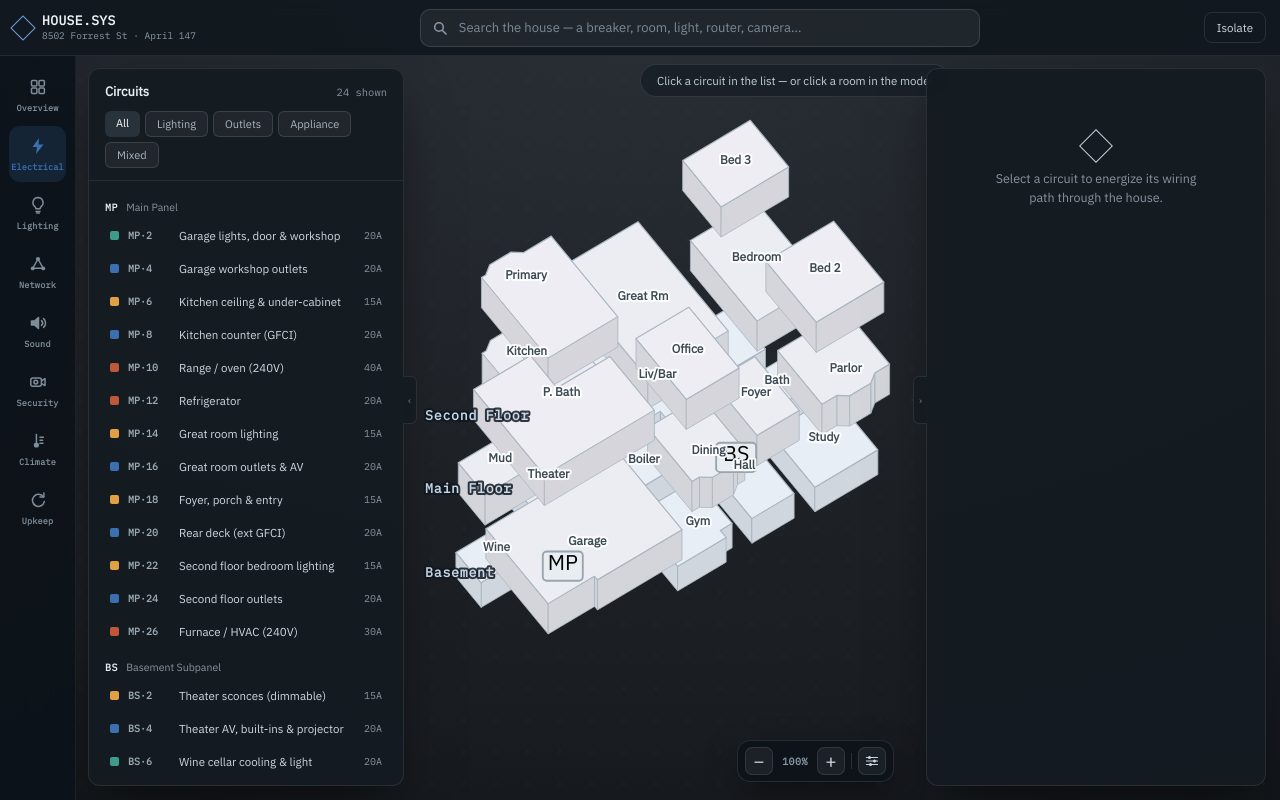
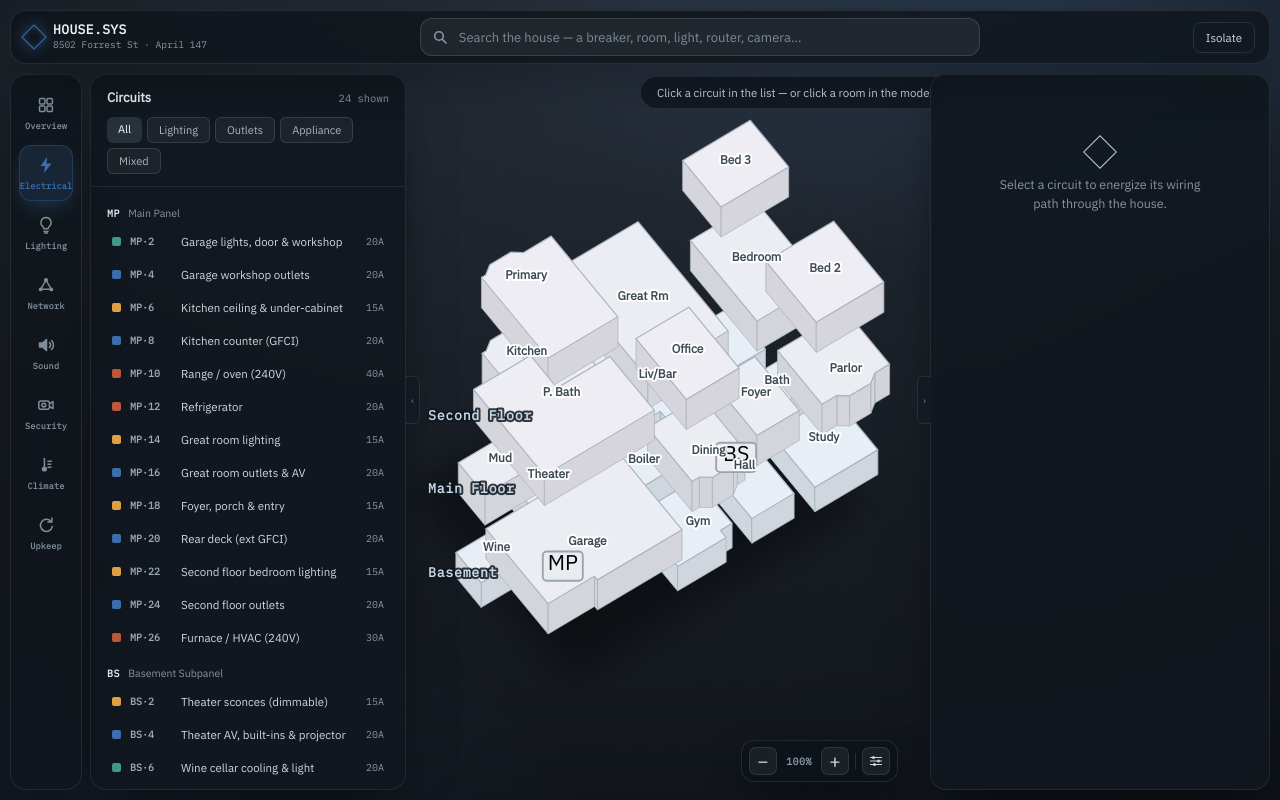
Before and after one commit to KrishnaKumar-BAESS/SmartHome, a React (Vite) app in the folder home-docs/apps/web/: page / in a window 1280 px wide. Both pictures are taken after a click on the button "Electrical". Built offline with nearby package versions, Linux system fonts and the light colour scheme.

Commit message:
feat(home-docs): refresh shell with floating glass chrome and mode-tinted stage

```diff
--- a/home-docs/apps/web/src/features/house/house-controller.jsx
+++ b/home-docs/apps/web/src/features/house/house-controller.jsx
@@ -497,12 +497,6 @@ export class HouseController extends Component {
       B = this.bMap();
     const set = (o) => this.setState(o);
     const tone = this.props.stageTone ?? 'slate';
-    const stageGrad =
-      tone === 'ink'
-        ? 'radial-gradient(125% 120% at 50% 0%,#2a2f36 0%,#1d2126 55%,#15181c 100%)'
-        : tone === 'navy'
-          ? 'radial-gradient(125% 120% at 50% 0%,#26384c 0%,#1a293a 55%,#132030 100%)'
-          : 'radial-gradient(125% 120% at 50% 0%,#33414f 0%,#232e38 55%,#1a232c 100%)';
 
     // MODES
     const modeDef = [
@@ -525,6 +519,20 @@ export class HouseController extends Component {
       climate: '#3f9a8c',
       upkeep: '#b07b3b',
     };
+    // Ambient stage backdrop tinted by the active mode's accent, so
+    // switching systems recolors the whole scene, not just the chrome.
+    const accent = modeAccent[S.mode] || '#3b6fb0';
+    const baseGrad =
+      tone === 'ink'
+        ? ['#262d37', '#171c23', '#0f1318']
+        : tone === 'navy'
+          ? ['#26384c', '#1a293a', '#132030']
+          : ['#33414f', '#232e38', '#1a232c'];
+    const stageGrad =
+      `radial-gradient(85% 65% at 82% -4%,${this.hexA(accent, 0.2)} 0%,transparent 58%),` +
+      `radial-gradient(70% 58% at 8% 104%,${this.hexA(accent, 0.12)} 0%,transparent 55%),` +
+      `radial-gradient(125% 120% at 50% 0%,${baseGrad[0]} 0%,${baseGrad[1]} 55%,${baseGrad[2]} 100%)`;
+
     const modes = modeDef.map(([key, label]) => ({
       key,
       label,
@@ -552,17 +560,15 @@ export class HouseController extends Component {
     modeDef.forEach(([key]) => {
       const on = S.mode === key,
         ac = modeAccent[key];
+      const activeGlow = `background:${this.hexA(ac, 0.17)};color:${ac};box-shadow:inset 0 0 0 1px ${this.hexA(ac, 0.32)},0 8px 22px -8px ${this.hexA(ac, 0.55)};`;
       nav[key] = {
         onClick: () => set({ mode: key }),
+        active: on,
         style: narrow
-          ? `display:flex;align-items:center;gap:7px;padding:7px 12px;border-radius:9px;cursor:pointer;user-select:none;flex-shrink:0;white-space:nowrap;transition:background .15s,color .15s;` +
-            (on
-              ? `background:${this.hexA(ac, 0.18)};color:${ac};`
-              : `background:transparent;color:#7f8d9a;`)
-          : `display:flex;flex-direction:column;align-items:center;gap:5px;padding:10px 3px;border-radius:11px;cursor:pointer;user-select:none;transition:background .15s,color .15s;` +
-            (on
-              ? `background:${this.hexA(ac, 0.18)};color:${ac};`
-              : `background:transparent;color:#7f8d9a;`),
+          ? `display:flex;align-items:center;gap:7px;padding:7px 12px;border-radius:10px;cursor:pointer;user-select:none;flex-shrink:0;white-space:nowrap;transition:background .15s,color .15s,box-shadow .15s;` +
+            (on ? activeGlow : `background:transparent;color:#7f8d9a;`)
+          : `display:flex;flex-direction:column;align-items:center;gap:5px;padding:10px 3px;border-radius:12px;cursor:pointer;user-select:none;transition:background .15s,color .15s,box-shadow .15s;` +
+            (on ? activeGlow : `background:transparent;color:#7f8d9a;`),
       };
     });
     const navLabelStyle = narrow
@@ -798,23 +804,29 @@ export class HouseController extends Component {
     }));
 
     // --- responsive layout style strings (one template, JS-driven layout) ---
-    const topbarStyle = `position:absolute;top:0;left:0;right:0;height:56px;z-index:34;display:grid;grid-template-columns:auto minmax(0,1fr) auto;align-items:center;gap:12px;padding:0 14px;background:rgba(17,24,31,0.92);backdrop-filter:blur(14px);-webkit-backdrop-filter:blur(14px);border-bottom:1px solid rgba(255,255,255,0.08)`;
+    // Shared "floating glass" chrome recipe for every piece of UI over the stage.
+    const glass =
+      'background:rgba(15,21,28,0.82);backdrop-filter:blur(18px);-webkit-backdrop-filter:blur(18px);border:1px solid rgba(255,255,255,0.085)';
+    const glassShadow = 'box-shadow:0 20px 50px -20px rgba(0,0,0,0.72)';
+    const topbarStyle = narrow
+      ? `position:absolute;top:0;left:0;right:0;height:56px;z-index:34;display:grid;grid-template-columns:auto minmax(0,1fr) auto;align-items:center;gap:12px;padding:0 14px;background:rgba(15,21,28,0.92);backdrop-filter:blur(14px);-webkit-backdrop-filter:blur(14px);border-bottom:1px solid rgba(255,255,255,0.08)`
+      : `position:absolute;top:10px;left:10px;right:10px;height:54px;z-index:34;display:grid;grid-template-columns:auto minmax(0,1fr) auto;align-items:center;gap:12px;padding:0 14px;${glass};border-radius:16px;${glassShadow}`;
     const railStyle = narrow
       ? `position:absolute;top:56px;left:0;right:0;height:52px;z-index:26;display:flex;flex-direction:row;align-items:center;gap:3px;padding:0 8px;overflow-x:auto;overflow-y:hidden;background:rgba(13,19,25,0.94);backdrop-filter:blur(14px);-webkit-backdrop-filter:blur(14px);border-bottom:1px solid rgba(255,255,255,0.06)`
-      : `position:absolute;top:56px;left:0;bottom:0;width:76px;z-index:26;display:flex;flex-direction:column;gap:3px;padding:11px 9px;overflow-y:auto;background:rgba(13,19,25,0.92);backdrop-filter:blur(14px);-webkit-backdrop-filter:blur(14px);border-right:1px solid rgba(255,255,255,0.06)`;
+      : `position:absolute;top:74px;left:10px;bottom:10px;width:72px;z-index:26;display:flex;flex-direction:column;gap:4px;padding:10px 8px;overflow-y:auto;${glass};border-radius:16px;${glassShadow}`;
     const listPanelStyle =
       (narrow
-        ? `position:absolute;left:8px;right:8px;top:118px;height:42vh;z-index:18;display:flex;flex-direction:column;background:rgba(20,27,34,0.97);border:1px solid rgba(255,255,255,0.09);border-radius:12px;box-shadow:0 22px 54px -16px rgba(0,0,0,0.6);color:#e8edf2;overflow:hidden`
-        : `position:absolute;left:88px;top:68px;bottom:14px;width:316px;z-index:18;display:flex;flex-direction:column;background:rgba(20,27,34,0.97);border:1px solid rgba(255,255,255,0.09);border-radius:12px;box-shadow:0 22px 54px -16px rgba(0,0,0,0.6);color:#e8edf2;overflow:hidden`) +
+        ? `position:absolute;left:8px;right:8px;top:118px;height:42vh;z-index:18;display:flex;flex-direction:column;background:rgba(17,23,30,0.94);backdrop-filter:blur(16px);-webkit-backdrop-filter:blur(16px);border:1px solid rgba(255,255,255,0.09);border-radius:14px;box-shadow:0 22px 54px -16px rgba(0,0,0,0.6);color:#e8edf2;overflow:hidden`
+        : `position:absolute;left:90px;top:74px;bottom:10px;width:316px;z-index:18;display:flex;flex-direction:column;background:rgba(17,23,30,0.88);backdrop-filter:blur(18px);-webkit-backdrop-filter:blur(18px);border:1px solid rgba(255,255,255,0.085);border-radius:16px;${glassShadow};color:#e8edf2;overflow:hidden`) +
       (narrow
         ? (S.leftHidden ? ';transform:translateY(calc(-100% - 120px))' : '') +
           ';transition:transform .28s cubic-bezier(0.4,0,0.2,1)'
-        : (S.leftHidden ? ';transform:translateX(-100%)' : '') +
+        : (S.leftHidden ? ';transform:translateX(calc(-100% - 106px))' : '') +
           ';transition:transform .28s cubic-bezier(0.4,0,0.2,1)');
     const detailPanelStyle =
       (narrow
-        ? `position:absolute;left:8px;right:8px;bottom:8px;max-height:40vh;z-index:19;display:flex;flex-direction:column;background:rgba(20,27,34,0.97);border:1px solid rgba(255,255,255,0.09);border-radius:12px;box-shadow:0 22px 54px -16px rgba(0,0,0,0.6);color:#e8edf2;overflow:auto`
-        : `position:absolute;right:14px;top:68px;bottom:14px;width:340px;z-index:18;display:flex;flex-direction:column;background:rgba(20,27,34,0.97);border:1px solid rgba(255,255,255,0.09);border-radius:12px;box-shadow:0 22px 54px -16px rgba(0,0,0,0.6);color:#e8edf2;overflow:auto`) +
+        ? `position:absolute;left:8px;right:8px;bottom:8px;max-height:40vh;z-index:19;display:flex;flex-direction:column;background:rgba(17,23,30,0.94);backdrop-filter:blur(16px);-webkit-backdrop-filter:blur(16px);border:1px solid rgba(255,255,255,0.09);border-radius:14px;box-shadow:0 22px 54px -16px rgba(0,0,0,0.6);color:#e8edf2;overflow:auto`
+        : `position:absolute;right:10px;top:74px;bottom:10px;width:340px;z-index:18;display:flex;flex-direction:column;background:rgba(17,23,30,0.88);backdrop-filter:blur(18px);-webkit-backdrop-filter:blur(18px);border:1px solid rgba(255,255,255,0.085);border-radius:16px;${glassShadow};color:#e8edf2;overflow:auto`) +
       (narrow
         ? (S.rightHidden ? ';transform:translateY(calc(100% + 20px))' : '') +
           ';transition:transform .28s cubic-bezier(0.4,0,0.2,1)'
@@ -822,7 +834,7 @@ export class HouseController extends Component {
           ';transition:transform .28s cubic-bezier(0.4,0,0.2,1)');
     const idBoxStyle = `display:flex;align-items:center;gap:10px;min-width:0`;
     const idSubStyle = `font:400 9.5px 'IBM Plex Mono',monospace;color:#8a98a6;margin-top:2px;${narrow ? 'display:none' : ''}`;
-    const searchWrapStyle = `position:relative;width:100%;max-width:${narrow ? '100%' : '560px'};margin:0 auto;display:flex;align-items:center;gap:9px;height:38px;padding:0 11px;background:${S.searchFocus ? 'rgba(255,255,255,0.10)' : 'rgba(255,255,255,0.06)'};border:1px solid ${S.searchFocus ? 'rgba(140,180,230,0.5)' : 'rgba(255,255,255,0.13)'};border-radius:10px;transition:background .15s,border-color .15s`;
+    const searchWrapStyle = `position:relative;width:100%;max-width:${narrow ? '100%' : '560px'};margin:0 auto;display:flex;align-items:center;gap:9px;height:38px;padding:0 11px;background:${S.searchFocus ? 'rgba(255,255,255,0.10)' : 'rgba(255,255,255,0.06)'};border:1px solid ${S.searchFocus ? this.hexA(accent, 0.55) : 'rgba(255,255,255,0.13)'};${S.searchFocus ? `box-shadow:0 0 0 3px ${this.hexA(accent, 0.14)};` : ''}border-radius:12px;transition:background .15s,border-color .15s,box-shadow .15s`;
     const searchInputStyle = `flex:1;min-width:0;height:100%;border:none;outline:none;background:transparent;color:#e8edf2;font:500 13px 'IBM Plex Sans'`;
     const searchPlaceholder = narrow
       ? 'Search the house…'
@@ -1534,7 +1546,7 @@ export class HouseController extends Component {
     // Keep floor labels clear of the overlaid left panel: convert its
     // screen-space edge into scene viewBox units (960x600, xMidYMid meet).
     const sceneScale = Math.min((S.vw || 1280) / 960, (S.vh || 800) / 600);
-    const panelEdgePx = narrow ? 0 : (S.leftHidden ? 88 : 403) + 22;
+    const panelEdgePx = narrow ? 0 : (S.leftHidden ? 90 : 406) + 22;
     const floorLabelMinX =
       (panelEdgePx - ((S.vw || 1280) - 960 * sceneScale) / 2) / sceneScale;
 
@@ -1610,6 +1622,7 @@ export class HouseController extends Component {
 
     // ---- prompt / legend / hint ----
     const showPrompt = (isElectrical && !selC) || (isLighting && !sb);
+    const promptStyle = `position:absolute;top:${narrow ? 64 : 76}px;left:50%;transform:translateX(-50%);z-index:16;font:500 11.5px 'IBM Plex Sans';color:#c4d0db;background:rgba(15,21,28,0.8);backdrop-filter:blur(10px);-webkit-backdrop-filter:blur(10px);padding:8px 16px;border:1px solid rgba(255,255,255,0.10);border-radius:20px;white-space:nowrap;animation:floatIn .3s ease both`;
     const promptText = isElectrical
       ? 'Click a circuit in the list — or click a room in the model'
       : isLighting
@@ -1741,10 +1754,10 @@ export class HouseController extends Component {
           panX: (s.panX || 0) + (s.rightHidden ? -sh : sh),
         };
       });
-    const mapRight = narrow ? 8 : rightHidden ? 20 : 370;
+    const mapRight = narrow ? 8 : rightHidden ? 20 : 366;
     const clusterRight = narrow ? 8 : mapRight + 16;
-    const isoPanelStyle = `position:absolute;top:${narrow ? 114 : 64}px;right:${mapRight}px;z-index:30;width:236px;max-width:calc(100% - 16px);max-height:calc(100dvh - ${narrow ? 132 : 84}px);display:flex;flex-direction:column;background:rgba(20,27,34,0.97);border:1px solid rgba(255,255,255,0.09);border-radius:10px;box-shadow:0 22px 54px -16px rgba(0,0,0,0.6);color:#e8edf2;overflow:hidden;animation:floatIn .25s ease both;transition:right .28s cubic-bezier(0.4,0,0.2,1)`;
-    const legendPanelStyle = `position:absolute;right:${narrow ? 8 : clusterRight + 185}px;bottom:${narrow ? 68 : 18}px;max-width:calc(100% - 16px);z-index:16;display:flex;flex-direction:column;gap:6px;padding:10px 13px;background:rgba(13,19,26,0.92);backdrop-filter:blur(10px);-webkit-backdrop-filter:blur(10px);border:1px solid rgba(255,255,255,0.10);border-radius:9px;animation:floatIn .3s ease both;transition:right .28s cubic-bezier(0.4,0,0.2,1)`;
+    const isoPanelStyle = `position:absolute;top:${narrow ? 114 : 74}px;right:${mapRight}px;z-index:30;width:236px;max-width:calc(100% - 16px);max-height:calc(100dvh - ${narrow ? 132 : 94}px);display:flex;flex-direction:column;background:rgba(17,23,30,0.94);backdrop-filter:blur(16px);-webkit-backdrop-filter:blur(16px);border:1px solid rgba(255,255,255,0.09);border-radius:14px;box-shadow:0 22px 54px -16px rgba(0,0,0,0.6);color:#e8edf2;overflow:hidden;animation:floatIn .25s ease both;transition:right .28s cubic-bezier(0.4,0,0.2,1)`;
+    const legendPanelStyle = `position:absolute;right:${narrow ? 8 : clusterRight + 185}px;bottom:${narrow ? 68 : 18}px;max-width:calc(100% - 16px);z-index:16;display:flex;flex-direction:column;gap:6px;padding:10px 13px;background:rgba(13,19,26,0.9);backdrop-filter:blur(12px);-webkit-backdrop-filter:blur(12px);border:1px solid rgba(255,255,255,0.10);border-radius:12px;animation:floatIn .3s ease both;transition:right .28s cubic-bezier(0.4,0,0.2,1)`;
     const labelsOn = S.showRoomLabels !== false;
     const toggleLabels = () =>
       set((s) => ({ showRoomLabels: !s.showRoomLabels }));
@@ -1978,10 +1991,10 @@ export class HouseController extends Component {
       toggleRight,
       leftTabStyle: narrow
         ? 'display:none'
-        : `position:absolute;top:50%;margin-top:-24px;z-index:20;cursor:pointer;left:${S.leftHidden ? 88 : 403}px;transition:left .28s cubic-bezier(0.4,0,0.2,1);width:14px;height:48px;background:rgba(20,27,34,0.97);border:1px solid rgba(255,255,255,0.09);border-left:none;border-radius:0 6px 6px 0;display:flex;align-items:center;justify-content:center;color:#6a7a88;font-size:10px`,
+        : `position:absolute;top:50%;margin-top:-24px;z-index:20;cursor:pointer;left:${S.leftHidden ? 90 : 406}px;transition:left .28s cubic-bezier(0.4,0,0.2,1);width:14px;height:48px;background:rgba(20,27,34,0.97);border:1px solid rgba(255,255,255,0.09);border-left:none;border-radius:0 6px 6px 0;display:flex;align-items:center;justify-content:center;color:#6a7a88;font-size:10px`,
       rightTabStyle: narrow
         ? 'display:none'
-        : `position:absolute;top:50%;margin-top:-24px;z-index:20;cursor:pointer;right:${S.rightHidden ? 13 : 353}px;transition:right .28s cubic-bezier(0.4,0,0.2,1);width:14px;height:48px;background:rgba(20,27,34,0.97);border:1px solid rgba(255,255,255,0.09);border-right:none;border-radius:6px 0 0 6px;display:flex;align-items:center;justify-content:center;color:#6a7a88;font-size:10px`,
+        : `position:absolute;top:50%;margin-top:-24px;z-index:20;cursor:pointer;right:${S.rightHidden ? 9 : 349}px;transition:right .28s cubic-bezier(0.4,0,0.2,1);width:14px;height:48px;background:rgba(20,27,34,0.97);border:1px solid rgba(255,255,255,0.09);border-right:none;border-radius:6px 0 0 6px;display:flex;align-items:center;justify-content:center;color:#6a7a88;font-size:10px`,
       leftTabChevron: S.leftHidden ? '›' : '‹',
       rightTabChevron: S.rightHidden ? '‹' : '›',
       isoFloors,
@@ -1994,7 +2007,10 @@ export class HouseController extends Component {
       isoTopLabel,
       isoBtnTopStyle,
       showPrompt,
+      promptStyle,
       promptText,
+      accent,
+      logoMarkStyle: `width:18px;height:18px;border:1.5px solid ${accent};box-shadow:0 0 14px ${this.hexA(accent, 0.5)},inset 0 0 6px ${this.hexA(accent, 0.3)};transform:rotate(45deg);flex-shrink:0;transition:border-color .3s,box-shadow .3s`,
       showLegend: S.legend,
       legendTitle,
       legendItems,
--- a/home-docs/apps/web/src/features/house/house-view.jsx
+++ b/home-docs/apps/web/src/features/house/house-view.jsx
@@ -21,7 +21,7 @@ export function HouseView({ view }) {
     <main
       aria-label="Home documentation"
       style={css(
-        "position:relative;height:100dvh;width:100%;overflow:hidden;background:#1b242d;font-family:'IBM Plex Sans',sans-serif;color:#e8edf2;-webkit-font-smoothing:antialiased",
+        "position:relative;height:100dvh;width:100%;overflow:hidden;background:#0f1318;font-family:'IBM Plex Sans',sans-serif;color:#e8edf2;-webkit-font-smoothing:antialiased",
       )}
     >
       <StageBackground view={view} />
--- a/home-docs/apps/web/src/features/house/navigation.jsx
+++ b/home-docs/apps/web/src/features/house/navigation.jsx
@@ -7,7 +7,9 @@ export function Navigation({ view }) {
         style={css(view.nav.overview.style)}
         onClick={view.nav.overview.onClick}
         type="button"
-        className="nav-button"
+        className={
+          view.nav.overview.active ? 'nav-button is-active' : 'nav-button'
+        }
         aria-label="Overview"
         title={'Overview — shortcut 1'}
         aria-pressed={view.mode === 'overview'}
@@ -38,7 +40,9 @@ export function Navigation({ view }) {
         style={css(view.nav.electrical.style)}
         onClick={view.nav.electrical.onClick}
         type="button"
-        className="nav-button"
+        className={
+          view.nav.electrical.active ? 'nav-button is-active' : 'nav-button'
+        }
         aria-label="Electrical"
         title={'Electrical — shortcut 2'}
         aria-pressed={view.mode === 'electrical'}
@@ -58,7 +62,9 @@ export function Navigation({ view }) {
         style={css(view.nav.lighting.style)}
         onClick={view.nav.lighting.onClick}
         type="button"
-        className="nav-button"
+        className={
+          view.nav.lighting.active ? 'nav-button is-active' : 'nav-button'
+        }
         aria-label="Lighting"
         title={'Lighting — shortcut 3'}
         aria-pressed={view.mode === 'lighting'}
@@ -88,7 +94,9 @@ export function Navigation({ view }) {
         style={css(view.nav.network.style)}
         onClick={view.nav.network.onClick}
         type="button"
-        className="nav-button"
+        className={
+          view.nav.network.active ? 'nav-button is-active' : 'nav-button'
+        }
         aria-label="Network"
         title={'Network — shortcut 4'}
         aria-pressed={view.mode === 'network'}
@@ -133,7 +141,9 @@ export function Navigation({ view }) {
         style={css(view.nav.sound.style)}
         onClick={view.nav.sound.onClick}
         type="button"
-        className="nav-button"
+        className={
+          view.nav.sound.active ? 'nav-button is-active' : 'nav-button'
+        }
         aria-label="Sound"
         title={'Sound — shortcut 5'}
         aria-pressed={view.mode === 'sound'}
@@ -162,7 +172,9 @@ export function Navigation({ view }) {
         style={css(view.nav.security.style)}
         onClick={view.nav.security.onClick}
         type="button"
-        className="nav-button"
+        className={
+          view.nav.security.active ? 'nav-button is-active' : 'nav-button'
+        }
         aria-label="Security"
         title={'Security — shortcut 6'}
         aria-pressed={view.mode === 'security'}
@@ -187,7 +199,9 @@ export function Navigation({ view }) {
         style={css(view.nav.climate.style)}
         onClick={view.nav.climate.onClick}
         type="button"
-        className="nav-button"
+        className={
+          view.nav.climate.active ? 'nav-button is-active' : 'nav-button'
+        }
         aria-label="Climate"
         title={'Climate — shortcut 7'}
         aria-pressed={view.mode === 'climate'}
@@ -218,7 +232,9 @@ export function Navigation({ view }) {
         style={css(view.nav.upkeep.style)}
         onClick={view.nav.upkeep.onClick}
         type="button"
-        className="nav-button"
+        className={
+          view.nav.upkeep.active ? 'nav-button is-active' : 'nav-button'
+        }
         aria-label="Upkeep"
         title={'Upkeep — shortcut 8'}
         aria-pressed={view.mode === 'upkeep'}
--- a/home-docs/apps/web/src/features/house/scene.jsx
+++ b/home-docs/apps/web/src/features/house/scene.jsx
@@ -216,6 +216,44 @@ export function renderScene(house, opt = {}) {
   faces.sort((a, b) => b.depth - a.depth);
 
   const els = [];
+
+  // ---- soft ground shadow beneath the footprint, grounding the model ----
+  if (bx0 < bx1) {
+    const gz = bz0 - 0.06;
+    const gPts = [
+      project(bx0, by0, gz),
+      project(bx1, by0, gz),
+      project(bx1, by1, gz),
+      project(bx0, by1, gz),
+    ];
+    els.push(
+      RE(
+        'defs',
+        { key: k() },
+        RE(
+          'filter',
+          {
+            id: 'groundShadow',
+            x: '-45%',
+            y: '-45%',
+            width: '190%',
+            height: '190%',
+          },
+          RE('feGaussianBlur', { stdDeviation: 13 }),
+        ),
+      ),
+    );
+    els.push(
+      RE('path', {
+        key: k(),
+        d: polyD(gPts),
+        fill: 'rgba(0,0,0,0.4)',
+        filter: 'url(#groundShadow)',
+        style: { pointerEvents: 'none' },
+      }),
+    );
+  }
+
   faces.forEach((f) => {
     const rProps =
       opt.onRoomClick && f.rid
--- a/home-docs/apps/web/src/features/house/selection-prompt.jsx
+++ b/home-docs/apps/web/src/features/house/selection-prompt.jsx
@@ -5,13 +5,7 @@ export function SelectionPrompt({ view }) {
     <>
       {view.showPrompt ? (
         <>
-          <div
-            style={css(
-              "position:absolute;top:64px;left:50%;transform:translateX(-50%);z-index:16;font:500 11.5px 'IBM Plex Sans';color:#c4d0db;background:rgba(22,30,38,0.78);backdrop-filter:blur(8px);-webkit-backdrop-filter:blur(8px);padding:8px 16px;border:1px solid rgba(255,255,255,0.10);border-radius:20px;white-space:nowrap;animation:floatIn .3s ease both",
-            )}
-          >
-            {view.promptText}
-          </div>
+          <div style={css(view.promptStyle)}>{view.promptText}</div>
         </>
       ) : null}
     </>
--- a/home-docs/apps/web/src/features/house/top-bar.jsx
+++ b/home-docs/apps/web/src/features/house/top-bar.jsx
@@ -6,11 +6,7 @@ export function TopBar({ view }) {
   return (
     <div style={css(view.topbarStyle)}>
       <div style={css(view.idBoxStyle)}>
-        <div
-          style={css(
-            'width:18px;height:18px;border:1.5px solid #6ea0e0;transform:rotate(45deg);flex-shrink:0',
-          )}
-        ></div>
+        <div style={css(view.logoMarkStyle)}></div>
         <div style={css('min-width:0')}>
           <div
             style={css(
--- a/home-docs/apps/web/src/styles.css
+++ b/home-docs/apps/web/src/styles.css
@@ -7,14 +7,21 @@ body {
   padding: 0;
 }
 ::-webkit-scrollbar {
-  width: 9px;
-  height: 9px;
+  width: 8px;
+  height: 8px;
 }
 ::-webkit-scrollbar-thumb {
-  background: rgba(255, 255, 255, 0.16);
+  background: rgba(255, 255, 255, 0.14);
   border-radius: 6px;
   border: 2px solid transparent;
   background-clip: padding-box;
+}
+::-webkit-scrollbar-thumb:hover {
+  background: rgba(255, 255, 255, 0.26);
+  background-clip: padding-box;
+}
+::selection {
+  background: rgba(110, 160, 224, 0.35);
 }
 input {
   font-family: inherit;
@@ -128,7 +135,7 @@ input::placeholder {
 
 body {
   min-width: 320px;
-  background: #1b242d;
+  background: #0f1318;
 }
 button,
 input,
@@ -140,13 +147,20 @@ select {
   appearance: none;
   text-align: inherit;
 }
+.nav-button:not(.is-active):hover {
+  background: rgba(255, 255, 255, 0.06) !important;
+  color: #c6d0da !important;
+}
 :focus-visible {
   outline: 2px solid #e0a043;
   outline-offset: 3px;
 }
+.hover-0 {
+  transition: background 0.12s;
+}
 .hover-0:hover,
 .hover-0:focus-visible {
-  background: rgba(255, 255, 255, 0.06) !important;
+  background: rgba(255, 255, 255, 0.07) !important;
 }
 @media (prefers-reduced-motion: reduce) {
   *,
```
Also changed, not shown: 1 other file (tests, documents, lock files or other folders).
